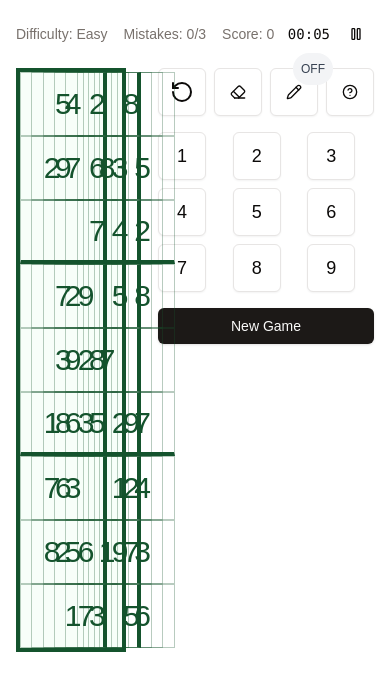
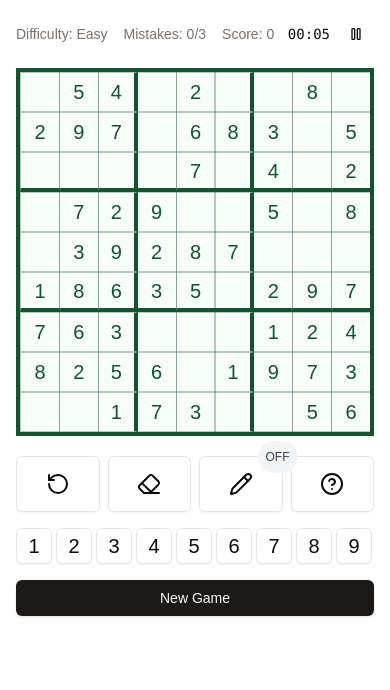
Before and after one commit to swsalim/sudoku-unlimited, a Next.js app: page / in a window 390 px wide. Shown: the top 690 px of the page. Built offline with nearby package versions, Linux system fonts and the light colour scheme.

Commit message:
add tracking and fix ui

```diff
--- a/app/layout.tsx
+++ b/app/layout.tsx
@@ -25,6 +25,12 @@ export default function RootLayout({
 }>) {
   return (
     <html lang="en">
+      <head>
+        <script
+          src="https://beamanalytics.b-cdn.net/beam.min.js"
+          data-token="c2fbac7b-0b09-48f0-b925-7a5a61de2a3b"
+          async></script>
+      </head>
       <body
         className={`${geistSans.variable} ${geistMono.variable} antialiased`}
         suppressHydrationWarning>
--- a/app/page.tsx
+++ b/app/page.tsx
@@ -322,8 +322,7 @@ export default function SudokuGame() {
         }
       />
 
-      <div className="flex gap-8">
-        <div className="flex-grow">
+      <div className="flex flex-col gap-5 sm:flex-row sm:gap-8">
         <div className="grid w-fit grid-cols-9 border-4 border-green-900 bg-green-50/50">
           {gameState.grid.map((row, rowIndex) =>
             row.map((cell, colIndex) => {
@@ -351,7 +350,6 @@ export default function SudokuGame() {
               );
             }),
           )}
-          </div>
         </div>
 
         <Controls
--- a/components/cell.tsx
+++ b/components/cell.tsx
@@ -26,7 +26,7 @@ export function Cell({
   className,
 }: CellProps) {
   const baseClasses =
-    'size-16 flex items-center justify-center border border-green-900/30 relative text-green-900';
+    'size-10 sm:size-12 md:size-16 flex items-center justify-center border border-green-900/30 relative text-green-900';
   const highlightClasses = isSelected
     ? 'bg-green-300/70'
     : isHighlighted
@@ -36,8 +36,8 @@ export function Cell({
         : '';
   const errorClasses = cell.hasError ? 'bg-green-100 text-red-500' : '';
   const valueClasses = cell.isInitial
-    ? 'text-3xl font-medium text-inherit'
-    : 'text-3xl font-medium text-inherit';
+    ? 'text-xl sm:text-3xl font-medium text-inherit'
+    : 'text-xl sm:text-3xl font-medium text-inherit';
 
   return (
     <button
--- a/components/controls.tsx
+++ b/components/controls.tsx
@@ -24,34 +24,34 @@ export function Controls({
   return (
     <div className="flex flex-grow flex-col gap-4">
       <div className="flex gap-2">
-        <Button variant="outline" size="icon" onClick={onUndo} className="size-12">
+        <Button variant="outline" size="icon" onClick={onUndo} className="h-14 w-full">
           <RotateCcw className="!size-6" />
         </Button>
-        <Button variant="outline" size="icon" onClick={onErase} className="size-12">
-          <Eraser className="size-8" />
+        <Button variant="outline" size="icon" onClick={onErase} className="h-14 w-full">
+          <Eraser className="!size-6" />
         </Button>
         <Button
           variant="outline"
           size="icon"
           onClick={onToggleNotes}
           data-state={isNotesMode ? 'on' : 'off'}
-          className="relative size-12">
-          <Pencil className="size-8" />
+          className="relative h-14 w-full">
+          <Pencil className="!size-6" />
           <span className="absolute -right-4 -top-4 rounded-full bg-gray-100 p-2 text-xs text-gray-700">
             {isNotesMode ? 'ON' : 'OFF'}
           </span>
         </Button>
-        <Button variant="outline" size="icon" onClick={onHint} className="size-12">
-          <HelpCircle className="size-8" />
+        <Button variant="outline" size="icon" onClick={onHint} className="h-14 w-full">
+          <HelpCircle className="!size-6" />
         </Button>
       </div>
 
-      <div className="grid grid-cols-3 gap-2">
+      <div className="flex flex-row flex-wrap gap-1 sm:grid sm:grid-cols-3 sm:gap-2">
         {[1, 2, 3, 4, 5, 6, 7, 8, 9].map((num) => (
           <Button
             key={num}
             variant="outline"
-            className="h-12 w-12 text-lg"
+            className="h-9 w-9 text-xl font-medium sm:h-16 sm:w-full"
             onClick={() => onNumberClick(num)}>
             {num}
           </Button>
```
Lines whose indentation alone changed are shown as unchanged.
